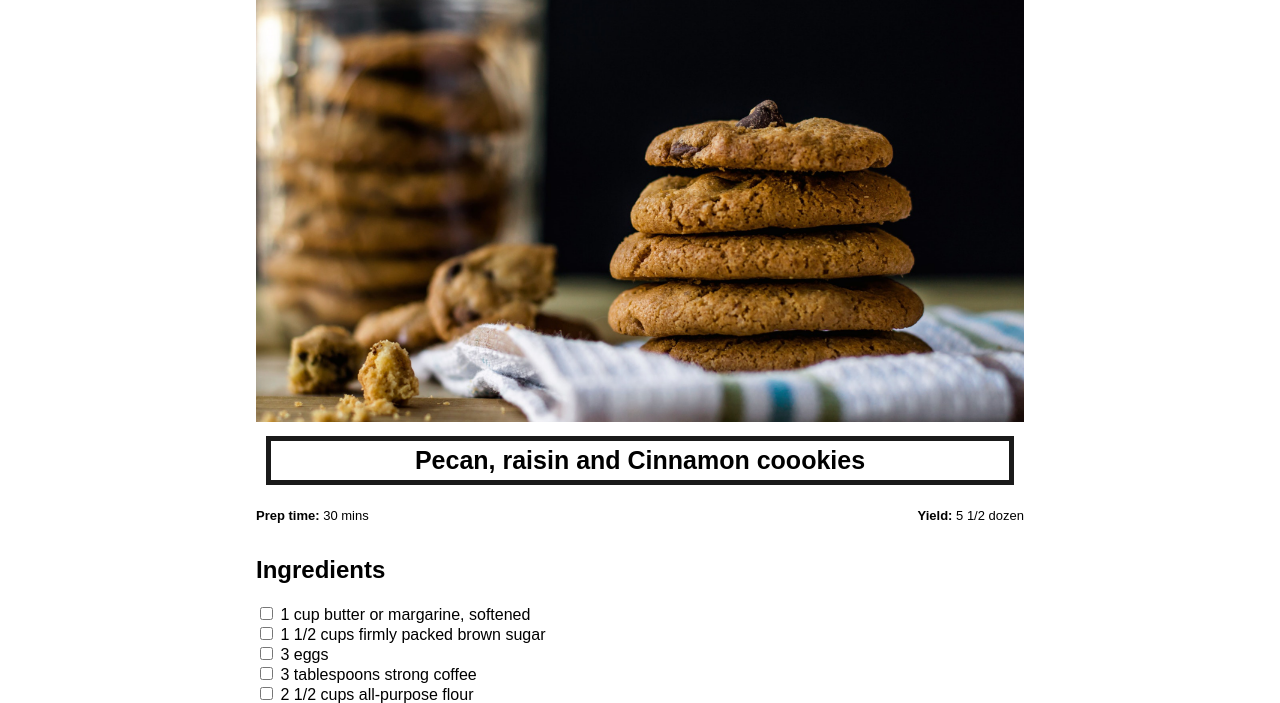
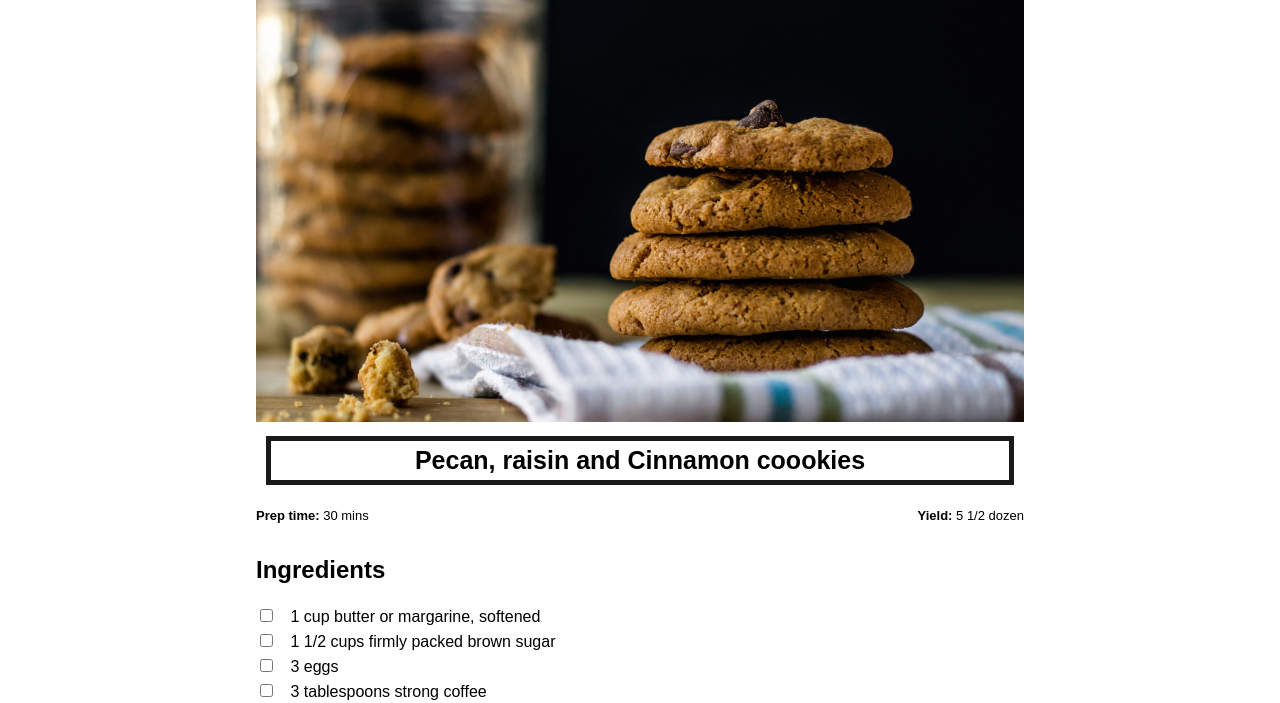
Before and after one commit to nomzamosibisi20-ITvarsity/Module-3-Assessment-1, a plain HTML site: page cookies.html in a window 1280 px wide. Shown: the part 60-763 px from the top of the page. Drawn offline with Linux system fonts and the light colour scheme.

Commit message:
Updated Submission
picture and style css fixed

```diff
--- a/style.css
+++ b/style.css
@@ -151,7 +151,7 @@ body{
     display: inline-block;
 }
 
-.recipe-details-ingredientts label {
+.recipe-details-ingredients label {
     line-height: 25px;
     margin-left: 10px;
 }
```
Also changed, not shown: milkshake.html (+1 -1 lines).
